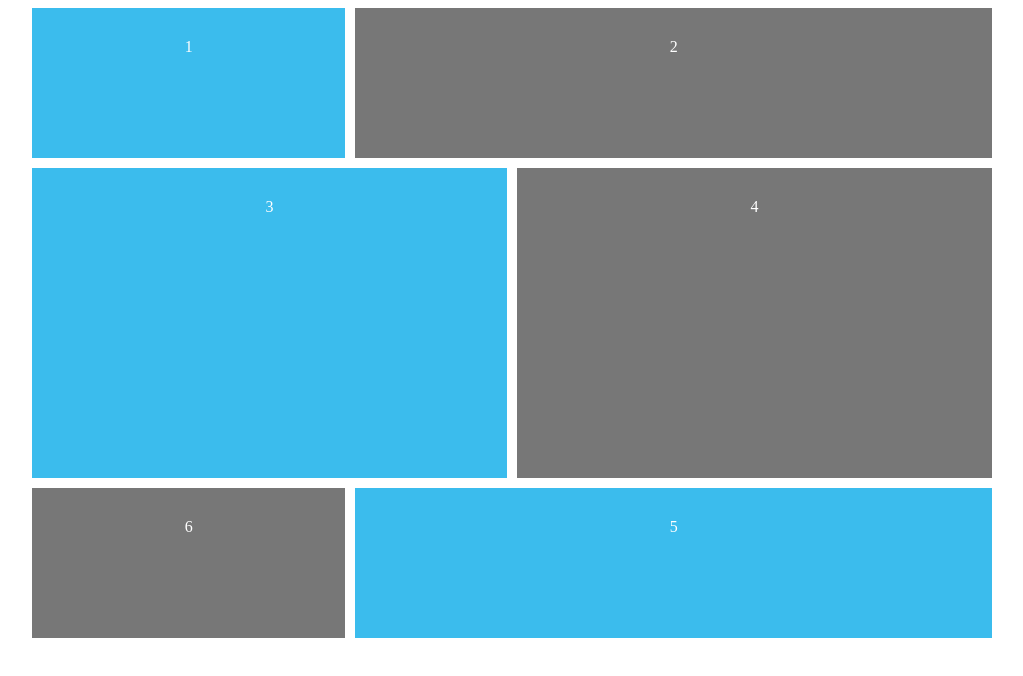
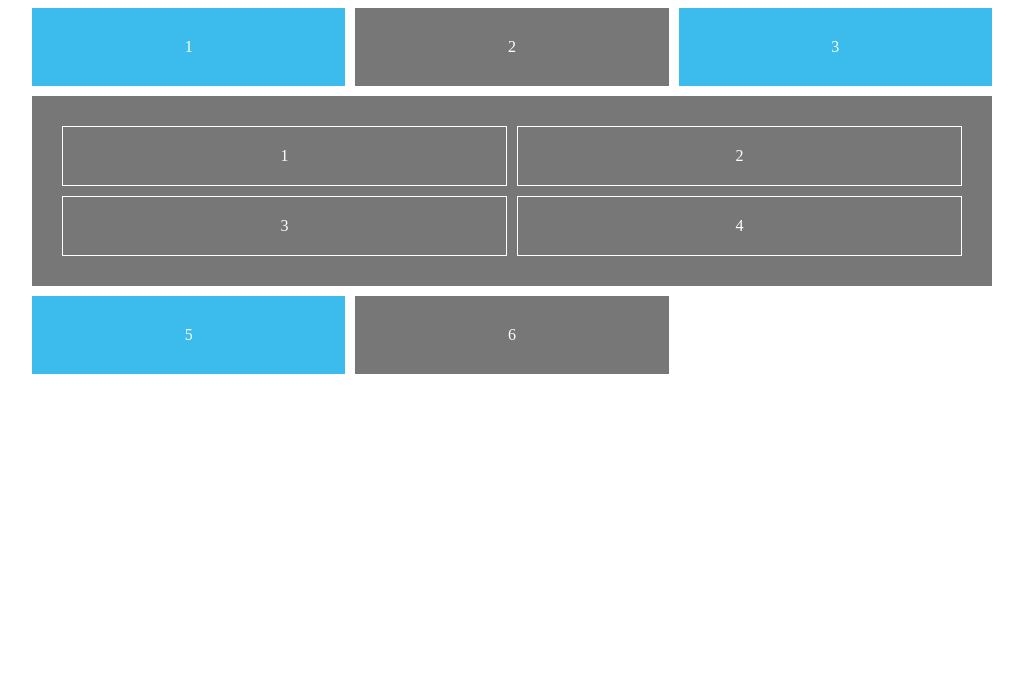
Before and after one commit to oktorakevinarigi/react-css-grid, a React (Create React App) app: page / in a window 1280 px wide. Shown: the top 676 px of the page, without its empty margins (128-1151 px from the left). Built offline with nearby package versions, Linux system fonts and the light colour scheme.

Commit message:
Nested Grids atau grid bersarang

```diff
--- /dev/null
+++ b/src/NestedGrids.css
@@ -0,0 +1,32 @@
+body{
+    color: #fff;
+    font-family: 'Nunito Semibold';
+    text-align: center;
+}
+#content{
+    display: grid;
+    grid-template-columns: repeat(3, 1fr);
+    grid-gap: 10px;
+    max-width: 960px;
+    margin: 0 auto;
+}
+#content div{
+    background: #3bbced;
+    padding: 30px;
+}
+#content div:nth-child(even){
+    background: #777;
+    padding: 30px;
+}
+.nested{
+    display: grid;
+    grid-template-columns: 1fr 1fr;
+    grid-gap: 10px;
+    /* span disini akan merentang dari kondisi awal dia dengan jumlah rentangnya 3 */
+    grid-column: span 3;
+}
+.nested p{
+    border: 1px solid #fff;
+    padding: 20px;
+    margin: 0;
+}
--- /dev/null
+++ b/src/NestedGrids.js
@@ -0,0 +1,24 @@
+import React from 'react';
+import './NestedGrids.css';
+
+function NestedGrids() {
+  return (
+    <div id="content">
+        <div>1</div>
+		<div>2</div>
+		<div>3</div>
+
+		<div class="nested">
+			<p>1</p>
+			<p>2</p>
+			<p>3</p>
+			<p>4</p>
+		</div>
+
+		<div>5</div>
+		<div>6</div>
+    </div>
+  );
+}
+
+export default NestedGrids;
--- a/src/index.js
+++ b/src/index.js
@@ -1,10 +1,11 @@
 import React from 'react';
 import ReactDOM from 'react-dom';
 // import App from './App';
-import GridLine from './GridLine'
+// import GridLine from './GridLine'
+import NestedGrids from './NestedGrids'
 import * as serviceWorker from './serviceWorker';
 
-ReactDOM.render(<GridLine />, document.getElementById('root'));
+ReactDOM.render(<NestedGrids />, document.getElementById('root'));
 
 // If you want your app to work offline and load faster, you can change
 // unregister() to register() below. Note this comes with some pitfalls.
```
